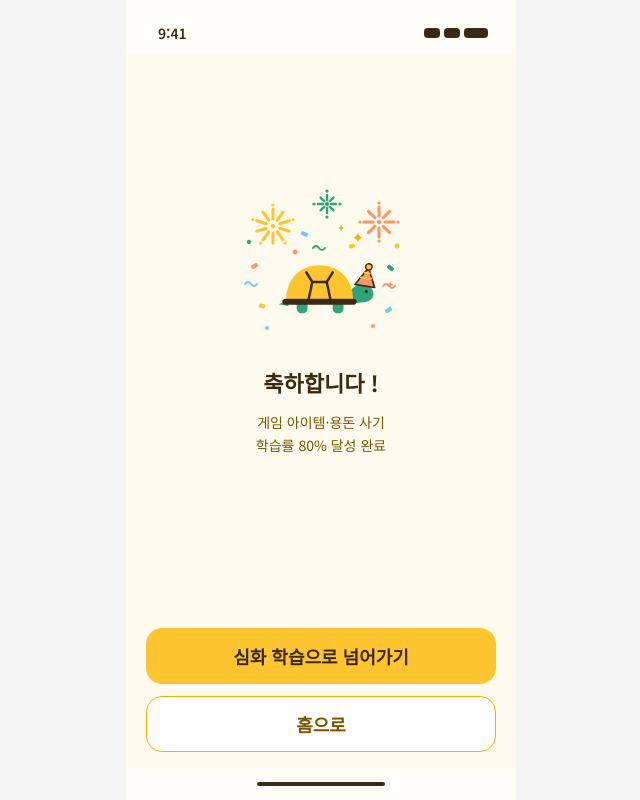
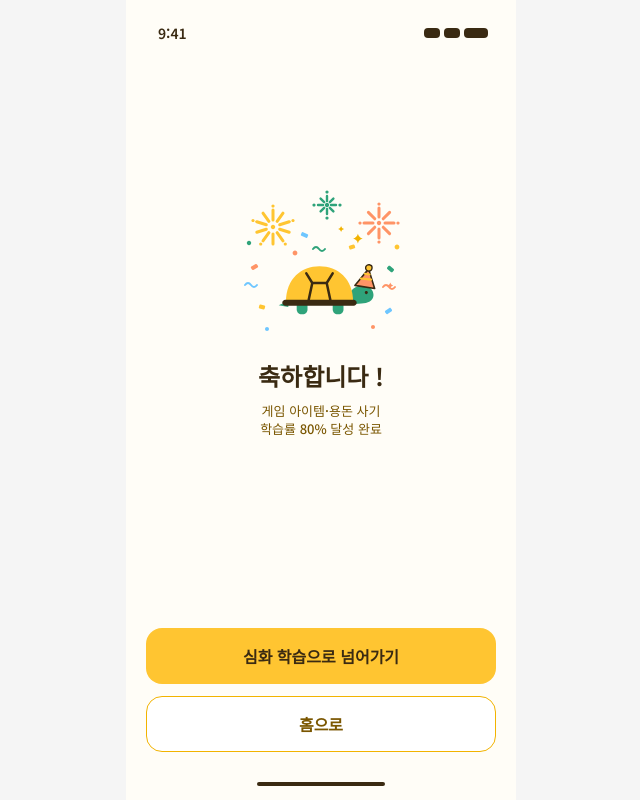
Before and after one commit to line1thon-15/frontend, a React (Vite) app: page /child/deepen in a window 1280 px wide. Shown: the whole page, without its empty margins (319-959 px from the left). Built offline with nearby package versions, Linux system fonts and the light colour scheme.

Commit message:
fix: Y6 피그마 명세에 맞춰 색·글자 크기 정리
Co-Authored-By: Claude Sonnet 5.5 <noreply@anthropic.com>
Claude-Session: https://claude.ai/code/session_01LEfxZBpz5bTDnEPLxqZYTg

```diff
--- a/src/pages/DeepenIntro.jsx
+++ b/src/pages/DeepenIntro.jsx
@@ -16,13 +16,13 @@ export default function DeepenIntro() {
   const { areaLabel, progress } = MOCK
 
   return (
-    <div className="flex min-h-screen flex-col bg-surface text-ink">
+    <div className="flex min-h-screen flex-col bg-page text-ink">
       <StatusBar />
 
-      <main className="flex flex-1 flex-col items-center justify-center px-5 pb-10 text-center">
+      <main className="flex flex-1 flex-col items-center justify-center px-5 pb-14 text-center">
         <img src={celebrate} alt="" className="w-[10.5rem]" />
-        <h1 className="mt-6 text-[1.375rem] font-bold">축하합니다 !</h1>
-        <p className="mt-3 text-sm leading-relaxed text-primary-ink">
+        <h1 className="mt-4 text-2xl leading-[1.45] font-bold">축하합니다 !</h1>
+        <p className="mt-2 text-[0.8125rem] leading-[1.45] font-medium text-primary-ink">
           {areaLabel}
           <br />
           학습률 {progress}% 달성 완료
@@ -31,8 +31,10 @@ export default function DeepenIntro() {
 
       <div className="flex flex-col gap-3 px-5 pb-4">
         {/* TODO: 심화 연습 첫 화면(Y7-1 글로 답하기)이 구현되면 경로 확인 */}
-        <Button onClick={() => navigate('/child/deepen/write')}>심화 학습으로 넘어가기</Button>
-        <Button variant="outline" onClick={() => navigate('/home')}>
+        <Button className="text-base!" onClick={() => navigate('/child/deepen/write')}>
+          심화 학습으로 넘어가기
+        </Button>
+        <Button variant="outline" className="text-base!" onClick={() => navigate('/home')}>
           홈으로
         </Button>
       </div>
```
